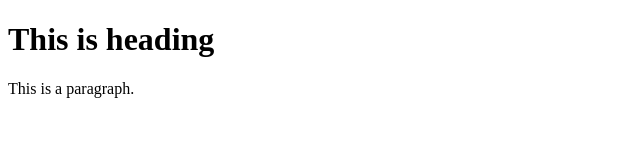
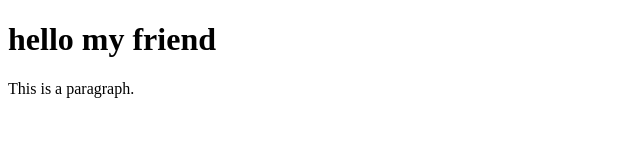
Before and after one commit to TMKBank/git-tutorial, a plain HTML site: page index.html in a window 1280 px wide. Shown: the whole page, without its empty margins (0-640 px from the left). Drawn offline with Linux system fonts and the light colour scheme.

Commit message:
Change heading text to 'hello my friend'

```diff
--- a/index.html
+++ b/index.html
@@ -5,7 +5,7 @@
 </head>
 <body>
 
-<h1>This is heading</h1>
+<h1>hello my friend</h1>
 <p>This is a paragraph.</p>
 
 </body>
```
